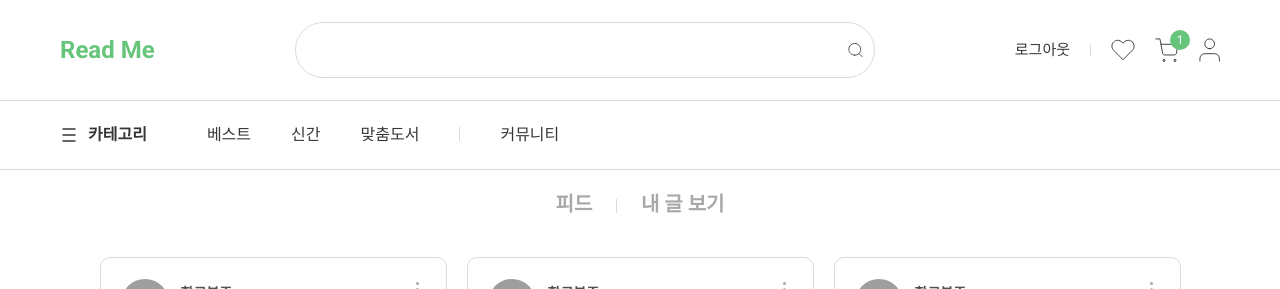
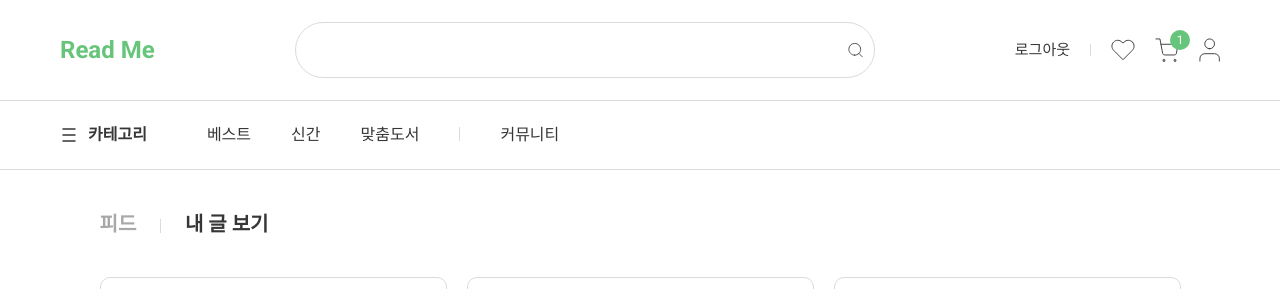
Before and after one commit to yunajoe/front_bookstore-README, a Next.js app: page /community/writeme in a window 1280 px wide. Shown: the top 289 px of the page. Built offline with nearby package versions, Linux system fonts and the light colour scheme; grey boxes are pictures that could not be loaded.

Commit message:
feat : communityLayout, pageTab 이동 시 색상 추가

```diff
--- a/src/components/button/kebab/kebabButton.tsx
+++ b/src/components/button/kebab/kebabButton.tsx
@@ -1,14 +1,22 @@
 import Image from 'next/image';
 import KebabImg from '@/public/icons/Kebab.svg';
-import { MutableRefObject, useRef } from 'react';
+import { MutableRefObject, useRef, useState } from 'react';
 import useShowDropDown from '@/hooks/useShowDropDown';
 import KebabDropDownButton, {
   KebabDropDownButtonProps,
 } from '@/components/button/kebab/kebabDropDownButton';
+import AlertModal from '@/components/modal/alertModal';
 
 function KebabButton({ title1, title2 }: KebabDropDownButtonProps) {
   const ref = useRef() as MutableRefObject<HTMLImageElement>;
   const [showOptions, setShowOptions] = useShowDropDown(ref, false);
+  const [isModalOpen, setIsModalOpen] = useState(false);
+  console.log(isModalOpen);
+
+  const handleButtonClick = () => {
+    setIsModalOpen(!isModalOpen);
+    console.log('클릭!');
+  };
 
   const handleKebabClick = () => {
     setShowOptions(!showOptions);
@@ -23,7 +31,14 @@ function KebabButton({ title1, title2 }: KebabDropDownButtonProps) {
         onClick={handleKebabClick}
         ref={ref}
       />
-      {showOptions && <KebabDropDownButton title1={title1} title2={title2} />}
+      {showOptions && <KebabDropDownButton title1={title1} title2={title2} onClickTitle1={handleButtonClick}/>}
+      {isModalOpen && (
+        <AlertModal
+          title="정말삭제하시겠습니까"
+          description="삭제하면 되돌릴 수 없습니다."
+          onClick={handleButtonClick}
+        />
+      )}
     </>
   );
 }
--- a/src/components/header/pageTab.tsx
+++ b/src/components/header/pageTab.tsx
@@ -1,21 +1,39 @@
 import Link from 'next/link';
+import { useRouter } from 'next/router';
 
 interface PageTabProps {
   origin: string;
   originHref: string;
   add: string;
   addHref: string;
+  isSelected: string;
 }
 
-const linkStyle = 'hover:text-black font-bold text-20 text-gray-2'
-
 //본문 container내에서 이동할 때 사용
-function PageTab({ origin, originHref, add, addHref }: PageTabProps) {
+function PageTab({
+  origin,
+  originHref,
+  add,
+  addHref,
+  isSelected,
+}: PageTabProps) {
   return (
-    <div className="flex items-center justify-between w-169 h-27 mb-40">
-      <Link href={originHref} className={linkStyle}>{origin}</Link>
+    <div className="flex items-center justify-between w-169 h-27 mb-40 mt-20">
+      <Link
+        href={originHref}
+        className={`hover:text-black font-bold text-20 text-${
+          isSelected === origin ? 'black' : 'gray-2'
+        }`}>
+        {origin}
+      </Link>
       <div className="inline-block border-r w-1 h-14 mt-4 border-gray-1" />
-      <Link href={addHref} className={linkStyle}>{add}</Link>
+      <Link
+        href={addHref}
+        className={`hover:text-black font-bold text-20 text-${
+          isSelected === add ? 'black' : 'gray-2'
+        }`}>
+        {add}
+      </Link>
     </div>
   );
 }
--- /dev/null
+++ b/src/components/layout/communityLayout.tsx
@@ -0,0 +1,44 @@
+import CommunityCard from '@/components/card/communityCard/communityCard';
+import MainLayout from '@/components/layout/mainLayout';
+import PageTab from '@/components/header/pageTab';
+import { CommunityCardProps } from '@/types/communityCardType';
+
+interface CommunityLayoutProps {
+  communityData: CommunityCardProps[];
+  isSelected: string;
+  kebab?: boolean;
+}
+
+function CommunityLayout({communityData, isSelected, kebab} : CommunityLayoutProps) {
+  return (
+    <MainLayout>
+      <div className="flex flex-col">
+        <PageTab
+          origin="피드"
+          originHref="/community"
+          add="내 글 보기"
+          addHref="/community/writeme"
+          isSelected={isSelected}
+        />
+        <div
+          className="grid grid-cols-3 auto-rows-auto tablet:grid-cols-2 mobile:grid-cols-1 gap-20
+            mb-198">
+          {communityData.map((card) => (
+            <CommunityCard
+              key={card.id}
+              profileImg={card.profileImg}
+              userNickname={card.userNickname}
+              createAt={card.createAt}
+              bookCover={card.bookCover}
+              bookTitle={card.bookTitle}
+              review={card.review}
+              kebab={kebab}
+            />
+          ))}
+        </div>
+      </div>
+    </MainLayout>
+  );
+}
+
+export default CommunityLayout
--- a/src/components/modal/alertModal.tsx
+++ b/src/components/modal/alertModal.tsx
@@ -1,24 +1,19 @@
-import { useState } from "react";
-import ModalLayout from "./modalLayout";
+import ModalLayout from "@/components/modal/modalLayout";
 
 interface AlertModalProps {
   title: string;
   description: string;
+  onClick: () => void;
 }
 
-function AlertModal({ title, description }: AlertModalProps) {
-  const [isModalOpen, setIsModalOpen] = useState(false);
-
-  const handleButtonClick = () => {
-    setIsModalOpen(!isModalOpen);
-  }
-
+function AlertModal({ title, description, onClick }: AlertModalProps) {
+  console.log('열리네')
   return (
-    <ModalLayout onClick={handleButtonClick}>
+    <ModalLayout onClick={onClick}>
       <div className="flex-center flex-col">
         <p>{title}</p>
         <span>{description}</span>
-        <button onClick={handleButtonClick}>취소, 삭제</button>
+        <button onClick={onClick}>취소, 삭제</button>
       </div>
     </ModalLayout>
   )
--- a/src/components/modal/modalLayout.tsx
+++ b/src/components/modal/modalLayout.tsx
@@ -6,16 +6,16 @@ interface ModalLayoutProps {
   onClick: () => void;
 }
 
-function ModalLayout({children, onClick} : ModalLayoutProps) {
+function ModalLayout({ children, onClick }: ModalLayoutProps) {
   return (
     <>
       {createPortal(
-        <div role="overlay" className="top-0 left-0 w-full h-full flex-center bg-black opacity-60" onClick={onClick}>
-          <div role="modalContainer" className="bg-white rounded-[10px]" >
+        <div role="overlay" className="fixed top-0 left-0 w-screen h-screen flex-center bg-black opacity-60 z-90" onClick={onClick}>
+          <div role="modalContainer" className="bg-white rounded-[10px]">
             {children}
           </div>
         </div>,
-        document.getElementById('modal-root') as HTMLElement
+        document.getElementById('portal') as HTMLDivElement
       )}
     </>
   )
--- a/src/pages/_document.tsx
+++ b/src/pages/_document.tsx
@@ -6,7 +6,7 @@ export default function Document() {
       <Head />
       <body>
         <Main />
-        <div id="modal-root" />
+        <div id="portal" />
         <NextScript />
       </body>
     </Html>
--- a/src/pages/community/index.tsx
+++ b/src/pages/community/index.tsx
@@ -1,39 +1,20 @@
-import CommunityCard from '@/components/card/communityCard/communityCard';
+import CommunityLayout from '@/components/layout/communityLayout';
 import { communityCards } from '@/pages/api/mock';
-import { ReactElement } from 'react';
-import MainLayout from '@/components/layout/mainLayout';
-import PageTab from '@/components/header/pageTab';
+
+// export async function getServerSideProps() {
+//   const response = getCommunity();
+//   const communityData = response.data;
+
+//   return (
+//     props: {
+//       communityData;
+//     }
+//   )
+// };
+//  위에처럼 데이터 받아서 props로 내려줄 예정. 지금은 mock data 사용중임
 
 function Community() {
-  return (
-    <div className="grid grid-cols-3 auto-rows-auto tablet:grid-cols-2 mobile:grid-cols-1 gap-20 mb-198">
-      {communityCards.map((card) => (
-        <CommunityCard
-          key={card.id}
-          profileImg={card.profileImg}
-          userNickname={card.userNickname}
-          createAt={card.createAt}
-          bookCover={card.bookCover}
-          bookTitle={card.bookTitle}
-          review={card.review}
-        />
-      ))}
-    </div>
-  );
+  return <CommunityLayout communityData={communityCards} isSelected='피드' />;
 }
 
 export default Community;
-
-Community.getLayout = function getLayout(page: ReactElement) {
-  return (
-    <MainLayout>
-      <PageTab
-        origin="피드"
-        originHref="/community/index"
-        add="내 글 보기"
-        addHref="/community/writeme"
-      />
-      {page}
-    </MainLayout>
-  );
-};
--- a/src/pages/community/writeme.tsx
+++ b/src/pages/community/writeme.tsx
@@ -1,41 +1,20 @@
-import CommunityCard from '@/components/card/communityCard/communityCard';
 import { myCommunityCard } from '@/pages/api/mock';
-import { ReactElement } from 'react';
-import MainLayout from '@/components/layout/mainLayout';
-import PageTab from '@/components/header/pageTab';
+import CommunityLayout from '@/components/layout/communityLayout';
+
+// export async function getServerSideProps() {
+//   const response = getMyCommunity();
+//   const communityData = response.data;
+
+//   return (
+//     props: {
+//       communityData;
+//     }
+//   )
+// };
+//  위에처럼 데이터 받아서 props로 내려줄 예정. 지금은 mock data 사용중임
 
 function WriteMe() {
-  return (
-    <div
-      className="grid grid-cols-3 auto-rows-auto tablet:grid-cols-2 mobile:grid-cols-1 gap-20 mb-198">
-      {myCommunityCard.map((my) => (
-        <CommunityCard
-          key={my.id}
-          profileImg={my.profileImg}
-          userNickname={my.userNickname}
-          createAt={my.createAt}
-          bookCover={my.bookCover}
-          bookTitle={my.bookTitle}
-          review={my.review}
-          kebab={true}
-        />
-      ))}
-    </div>
-  );
+  return <CommunityLayout communityData={myCommunityCard} isSelected='내 글 보기' kebab={true} />;
 }
 
 export default WriteMe;
-
-WriteMe.getLayout = function getLayout(page: ReactElement) {
-  return (
-    <MainLayout>
-      <PageTab
-        origin="피드"
-        originHref="."
-        add="내 글 보기"
-        addHref="/community/writeme"
-      />
-      {page}
-    </MainLayout>
-  );
-};
--- a/src/types/communityCardType.ts
+++ b/src/types/communityCardType.ts
@@ -1,6 +1,7 @@
 import { StaticImageData } from 'next/image';
 
 export interface CommunityCardProps {
+  id?: number;
   profileImg: string | StaticImageData; //TODO 수정필요
   userNickname: string;
   createAt: string;
```
